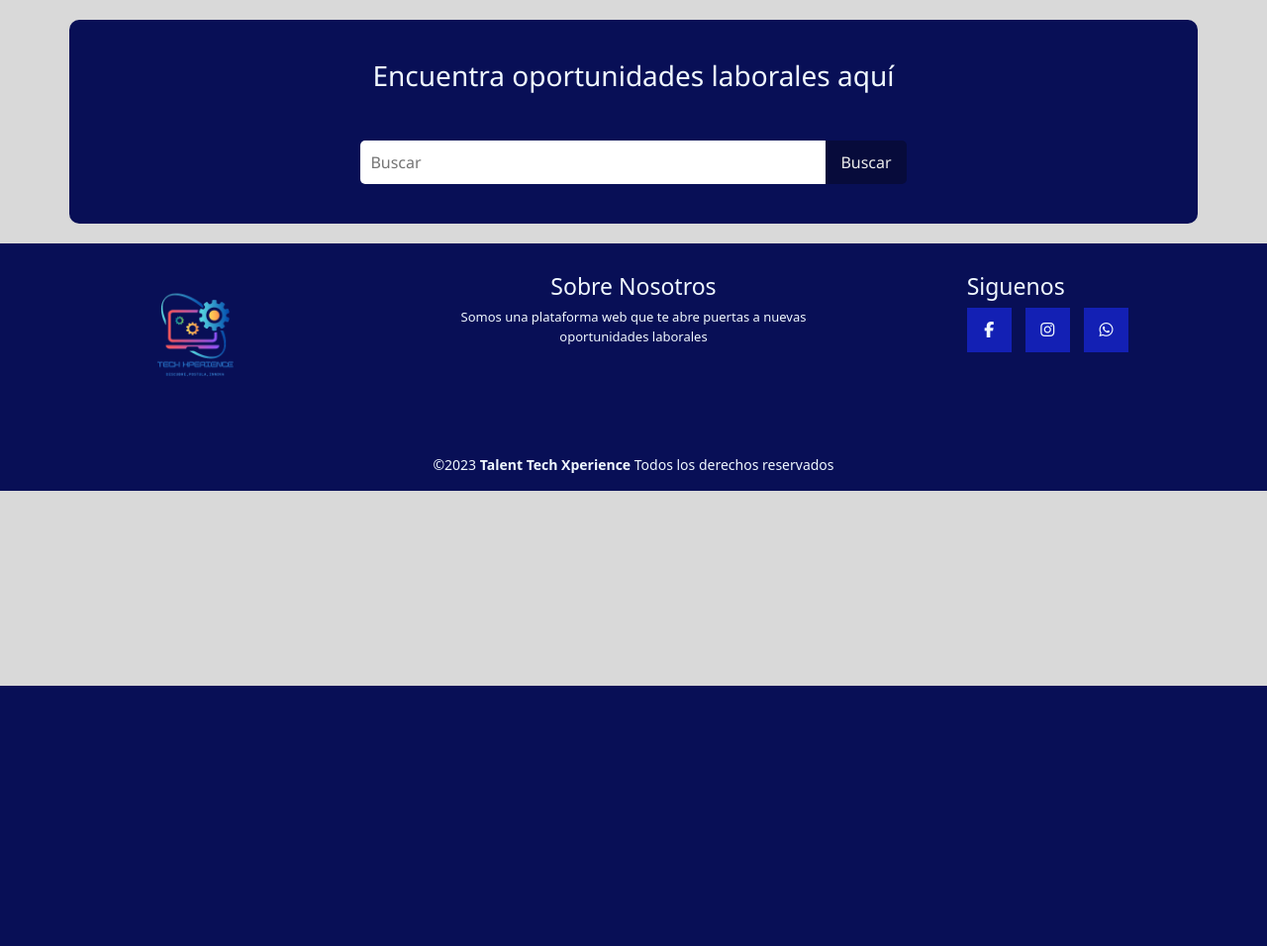
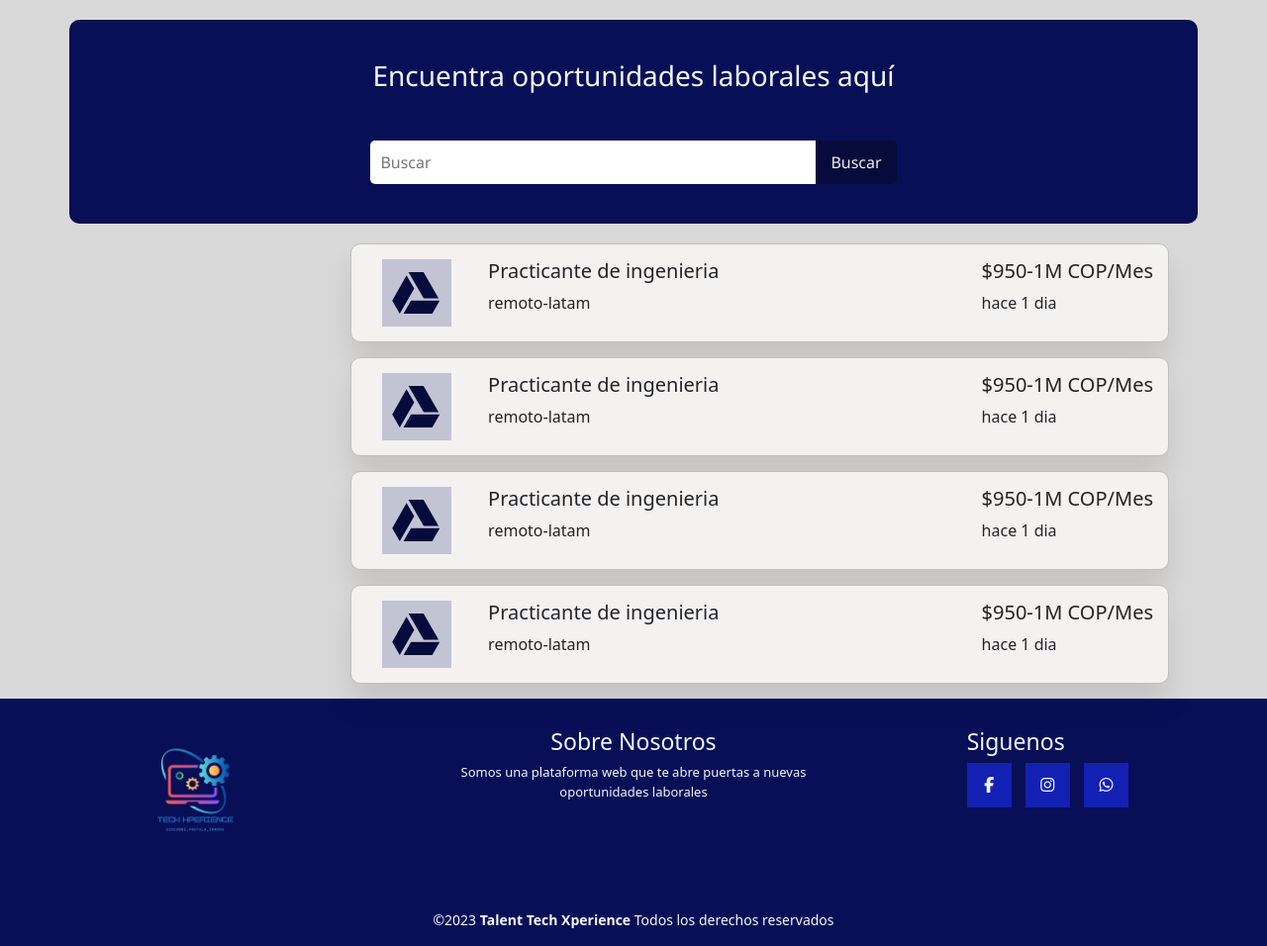
Before and after one commit to Marodriguezf/Tech_Talent_Xperience, a PHP site: page /vacantes.html in a window 1280 px wide. Shown: the part 107-1063 px from the top of the page at 99% size. Before the commit the page ends 800 px from the top, so only its background shows below. Run offline with PHP 8.4, Linux system fonts and the light colour scheme; some libraries are stand-ins or nearby versions.

Commit message:
container Vacantes

```diff
--- a/Estilos/vacantesStyle.css
+++ b/Estilos/vacantesStyle.css
@@ -37,7 +37,7 @@
   }
 
   .input {
-    width: 470px;
+    width: 450px;
     padding: 10px;
     border-radius: 5px 0 0 5px;
     border: 0;
@@ -62,6 +62,71 @@
   .container .texto {
     color: aliceblue;
   }
+
+
+/* Seccion 2 */
+.section2 {
+    display: flex;
+    flex-direction: column; /* Alinear en una columna */
+    align-items: flex-end; /* Alinear a la derecha */
+    padding-right: 99px;
+  }
+
+.job_card{
+    width: 70%;
+    padding: 15px;
+    cursor: pointer;
+    display: flex;
+    border-radius: 10px;
+    background-color: #F4F1F1;
+    margin-bottom: 15px;
+    justify-content: space-between;
+    border: 1px solid rgb(190, 190, 190);
+    box-shadow:  0 20px 30px rgb(0, 0, 0, 0.1);
+
+}
+
+.job_details{
+    display: flex;
+
+}
+
+.job_card .img{
+    display: flex;
+    justify-content: center;
+    align-items: center;
+}
+
+.job_details .img i{
+    width: 70px;
+    font-size: 3rem;
+    margin-left: 1rem;
+    padding: 10px;
+    color: #070b3b;
+    background:#c2c4d3;
+}
+
+.job_details .text h2{
+    margin-left: 2.3rem;
+    font-size: 20px;
+}
+
+
+.job_details .text span{
+    color: #232324;
+    margin-left: 2.3rem;
+}
+
+.job_salary h4{
+    text-align: right;
+    color: #232324;
+    font-size: 20px;
+}
+
+
+
+
+
 
 
   /* Footer */
--- a/vacantes.html
+++ b/vacantes.html
@@ -75,7 +75,68 @@
 
   <!-- Seccion 2  vacantes populares -->
 
-<section class="section2"></section>
+  <section class="section2">
+    <div class="job_card">
+      <div class="job_details">
+        <div class="img">
+          <i class="fab fa-google-drive"></i>
+        </div>
+        <div class="text">
+          <h2>Practicante de ingenieria</h2>
+          <span>remoto-latam</span>
+        </div>
+      </div>
+      <div class="job_salary">
+        <h4>$950-1M COP/Mes</h4>
+        <span>hace 1 dia</span>
+      </div>
+    </div>
+    <div class="job_card">
+      <div class="job_details">
+        <div class="img">
+          <i class="fab fa-google-drive"></i>
+        </div>
+        <div class="text">
+          <h2>Practicante de ingenieria</h2>
+          <span>remoto-latam</span>
+        </div>
+      </div>
+      <div class="job_salary">
+        <h4>$950-1M COP/Mes</h4>
+        <span>hace 1 dia</span>
+      </div>
+    </div>
+    <div class="job_card">
+      <div class="job_details">
+        <div class="img">
+          <i class="fab fa-google-drive"></i>
+        </div>
+        <div class="text">
+          <h2>Practicante de ingenieria</h2>
+          <span>remoto-latam</span>
+        </div>
+      </div>
+      <div class="job_salary">
+        <h4>$950-1M COP/Mes</h4>
+        <span>hace 1 dia</span>
+      </div>
+    </div>
+    <div class="job_card">
+      <div class="job_details">
+        <div class="img">
+          <i class="fab fa-google-drive"></i>
+        </div>
+        <div class="text">
+          <h2>Practicante de ingenieria</h2>
+          <span>remoto-latam</span>
+        </div>
+      </div>
+      <div class="job_salary">
+        <h4>$950-1M COP/Mes</h4>
+        <span>hace 1 dia</span>
+      </div>
+    </div>
+  </section>
 
 
 
```
Lines whose indentation alone changed are shown as unchanged.
